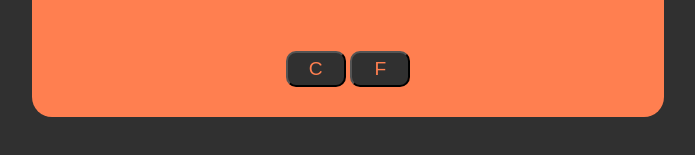
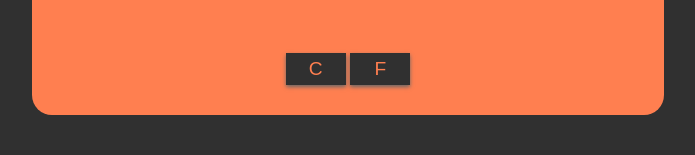
Before and after one commit to firefiber/LocalWeather, a plain HTML site: page index.html in a window 1280 px wide. Shown: the part 269-424 px from the top of the page, 292-987 px from the left. Drawn offline with Linux system fonts and the light colour scheme.

Commit message:
Fixed css. Added snazzy buttons.

```diff
--- a/css/style.css
+++ b/css/style.css
@@ -17,7 +17,6 @@ section{
   section h1{
     text-align: center;
     font-family: 'Lobster';
-
     font-size: 4em;
     padding-top: 30px;
     padding-bottom: 30px;
@@ -47,7 +46,16 @@ button{
   padding: 5px;
   width: 60px;
   font-size: .8em;
-  border-radius: 10px;
+  border: 0;
+  -webkit-box-shadow: 0px 2px 4px #666666;
+  -moz-box-shadow: 0px 2px 4px #666666;
+  box-shadow: 0px 2px 4px #666666;
+}
+
+button:hover{
+  background: coral;
+  color: #303030;
+  text-decoration: none;
 }
 
 @media all and (max-width: 800px){
```
